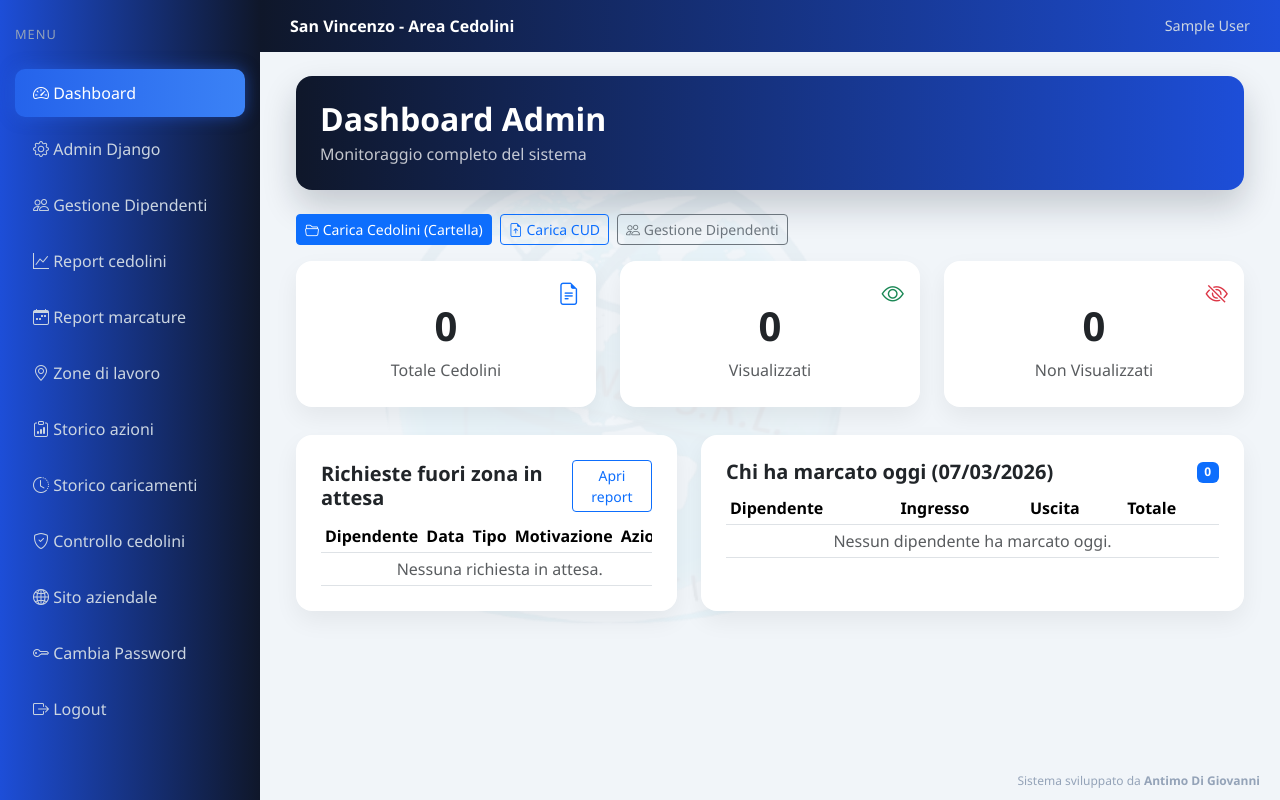
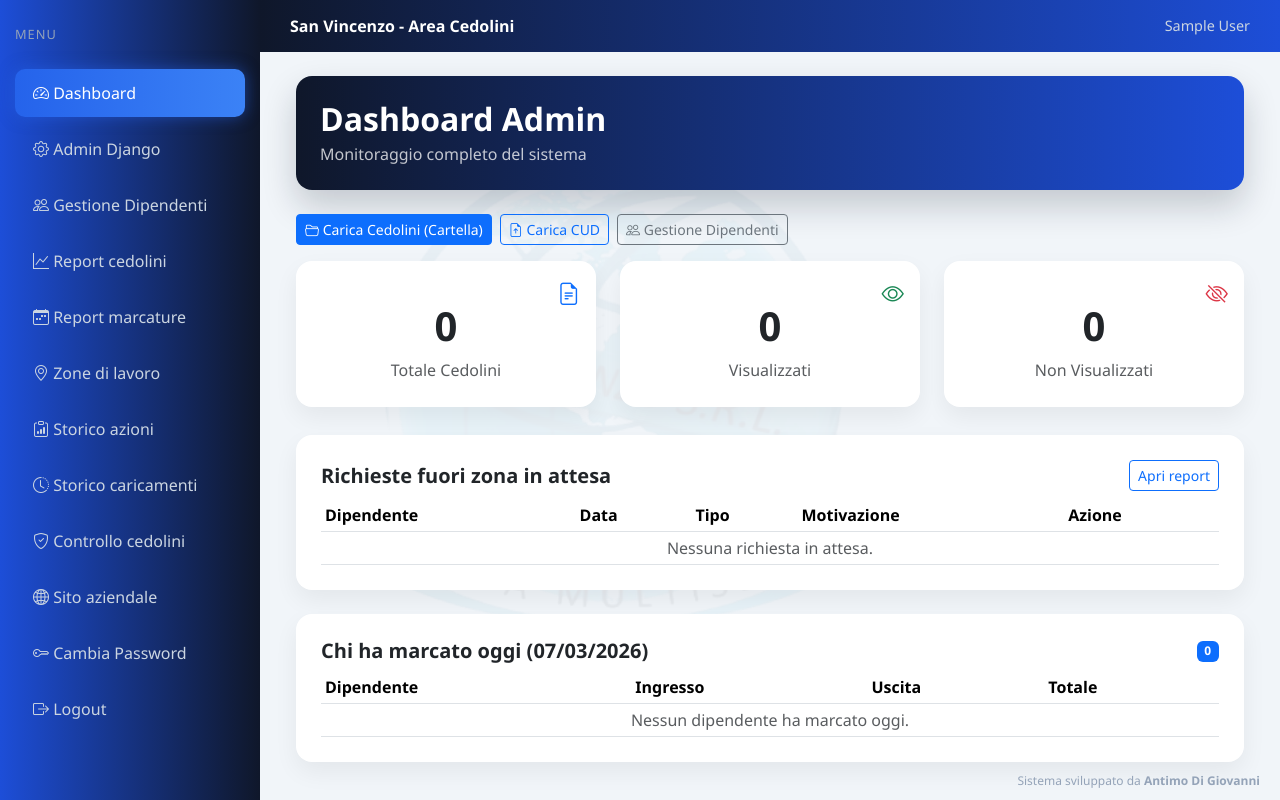
Before and after one commit to antimo-digiovanni/cedolini_web, a Django app: page /portal/admin-dashboard/ in a window 1280 px wide. Run offline with Django 4.2, Linux system fonts and the light colour scheme; the visitor is signed in with stand-in values (Sample User, id 1); data that the repository does not hold is empty.

Commit message:
Improve admin/dashboard and out-of-zone request UI

```diff
--- a/templates/portal/admin_dashboard.html
+++ b/templates/portal/admin_dashboard.html
@@ -58,8 +58,8 @@
     </div>
 
     <div class="row g-4 mt-1">
-        <div class="col-lg-5">
-            <div class="card-modern bg-white h-100">
+        <div class="col-12">
+            <div class="card-modern bg-white">
                 <div class="d-flex justify-content-between align-items-center mb-2">
                     <h5 class="fw-semibold mb-0">Richieste fuori zona in attesa</h5>
                     <a href="{% url 'admin_timekeeping' %}" class="btn btn-sm btn-outline-primary">Apri report</a>
@@ -120,8 +120,8 @@
             </div>
         </div>
 
-        <div class="col-lg-7">
-            <div class="card-modern bg-white h-100">
+        <div class="col-12">
+            <div class="card-modern bg-white">
                 <div class="d-flex justify-content-between align-items-center mb-2">
                     <h5 class="fw-semibold mb-0">Chi ha marcato oggi ({{ today|date:"d/m/Y" }})</h5>
                     <span class="badge bg-primary">{{ today_marked_sessions|length }}</span>
```
Also changed, not shown: templates/portal/timekeeping.html (+10 -5 lines).
